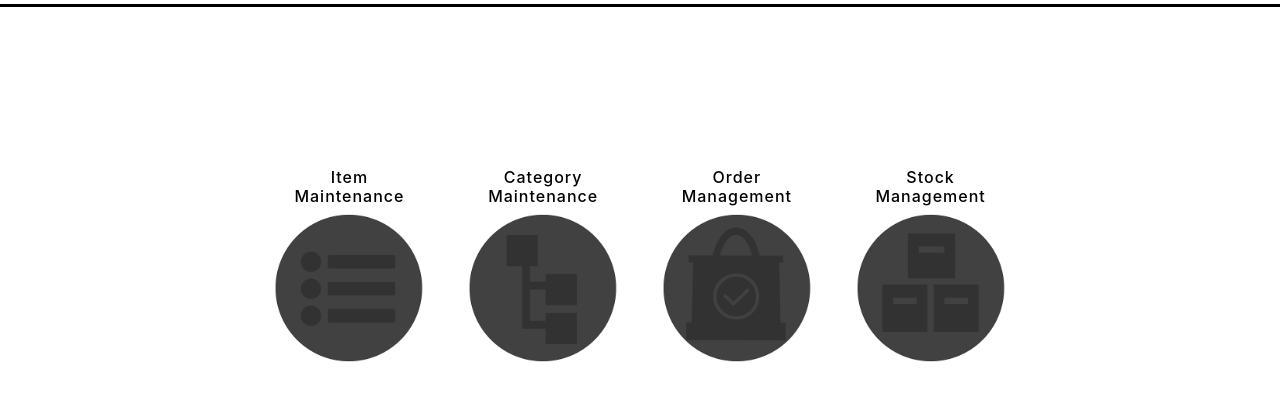
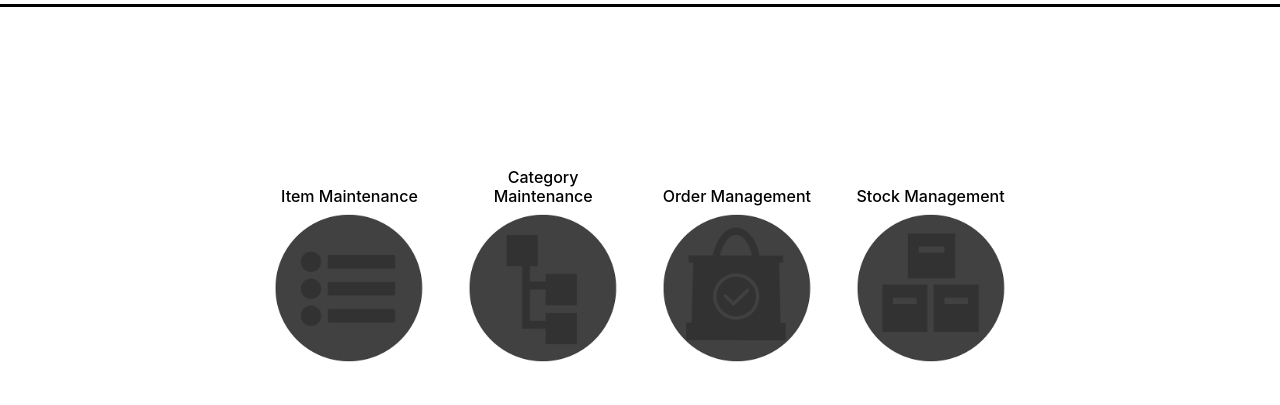
Before and after one commit to lucyholic/lucidkart, a PHP site: page /admin/index.php in a window 1280 px wide. Shown: the part 120-525 px from the top of the page. Run offline with PHP 8.4, Linux system fonts and the light colour scheme; the visitor is signed in with stand-in values (Sample User, id 1); data that the repository does not hold is empty; some libraries are stand-ins or nearby versions.

Commit message:
Update admin menu link styles

```diff
--- a/css/admin/index.css
+++ b/css/admin/index.css
@@ -34,5 +34,14 @@
 
 h6 {
   color: black;
+}
+
+.container a {
+  text-decoration: none;
+  color: black;
+}
+
+.container a:hover {
+  color: #b0b0b029;
 	letter-spacing: 1px;
 }
--- a/login.php
+++ b/login.php
@@ -38,6 +38,7 @@
 
 		<?php
 			if ($message != "")
+			{
 				echo "<div id='message' class='alert alert-danger' role='alert'>$message</div>";
 			}
 		?>
```
